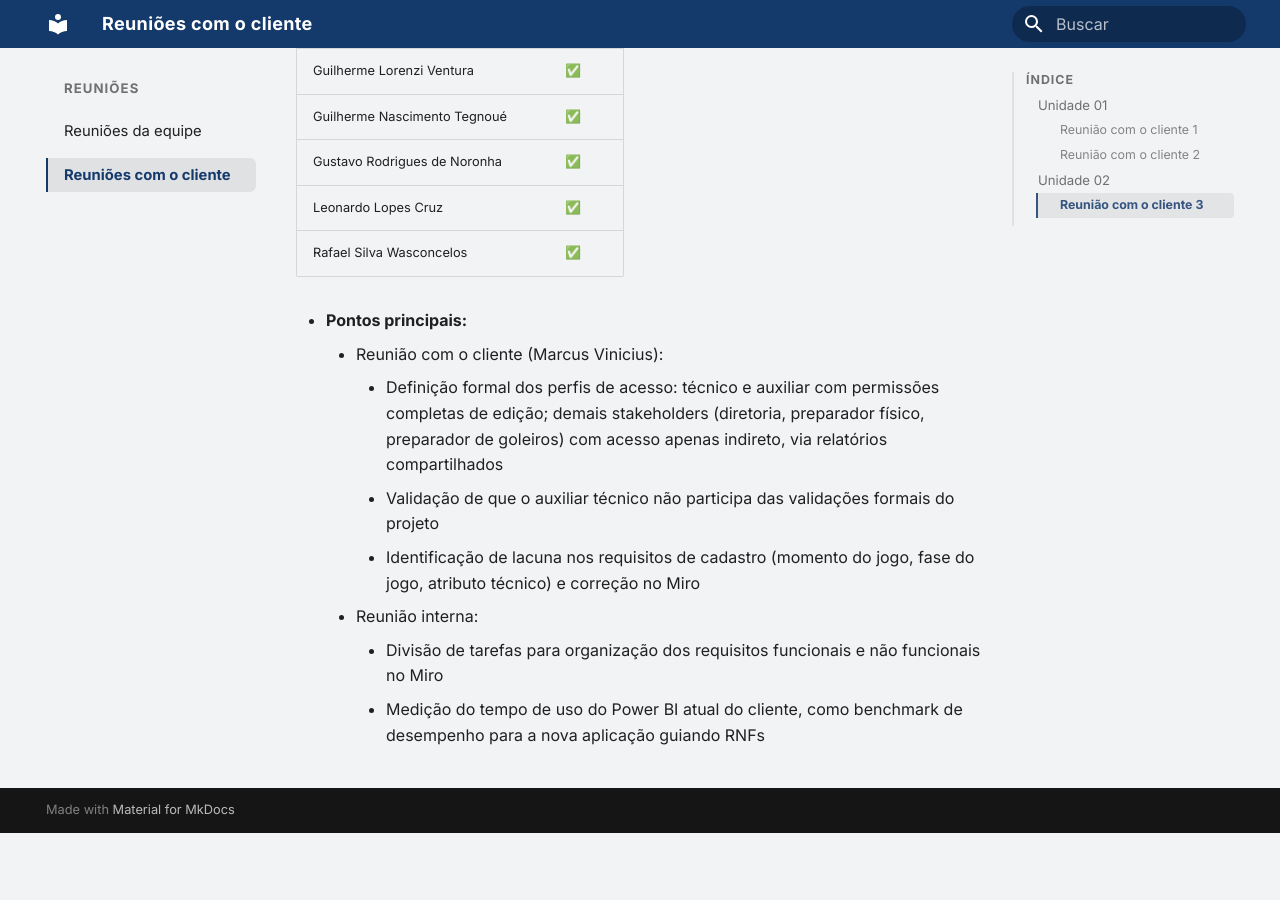
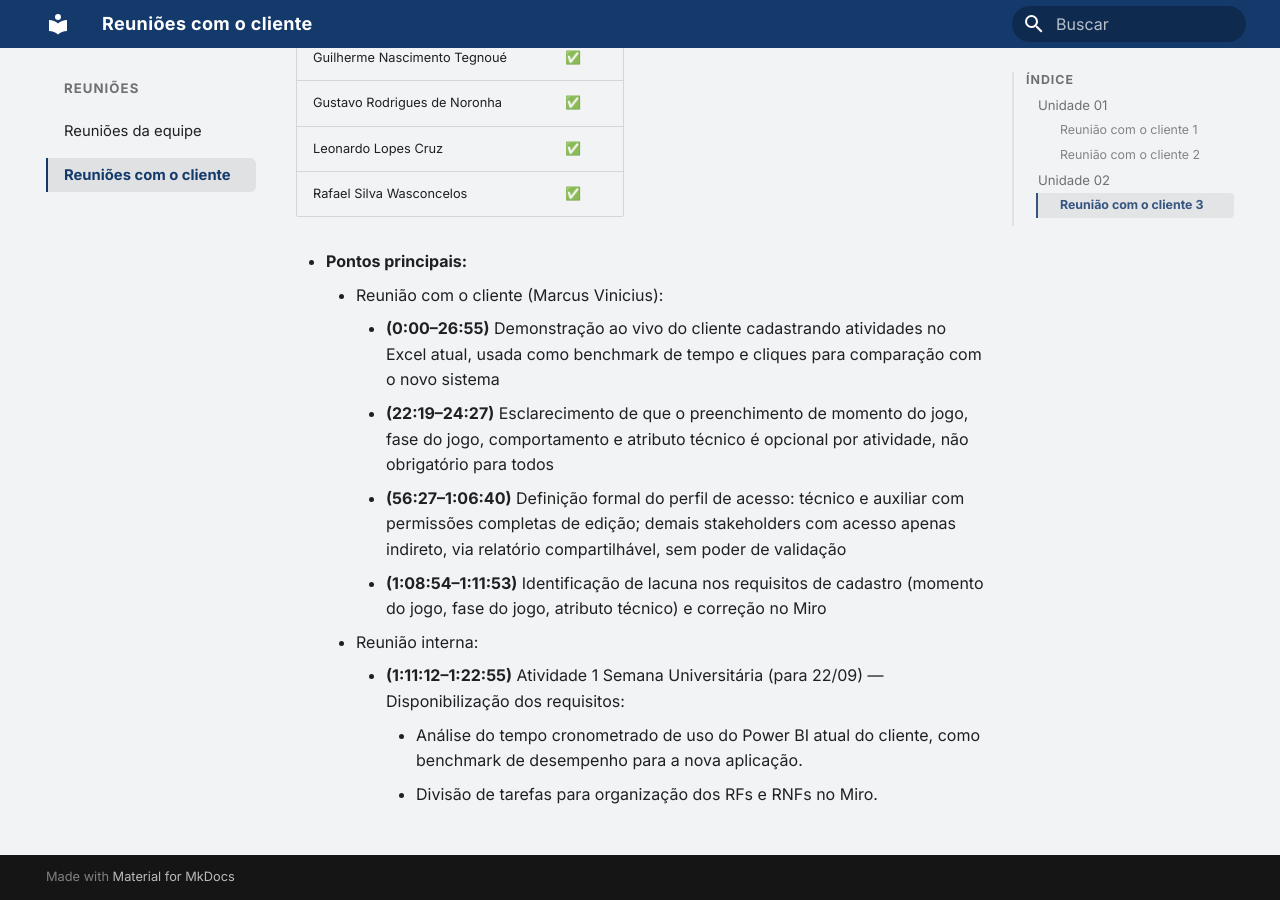
Before and after one commit to mdsreq-fga-unb/REQ-2026.2-T01-FutBoard, an MkDocs documentation site: the page built from docs/atas-reunioes/reunioes-cliente.md, in a window 1280 px wide and 900 px high, scrolled down 3335 px. Built offline with MkDocs 1.6.1 and Material for MkDocs 9.7.7, drawn with Linux system fonts in a browser that asks for light colours; before the commit the page ends 4168 px from its top, so only the background shows below that; some of the changed text lies outside the part shown.

Commit message:
docs: aprimora registro das reuniões da equipe e cliente, com intervalos de tempo e rastreabilidade com atividades passadas pelo professor na semUNI

```diff
--- a/docs/atas-reunioes/reunioes-cliente.md
+++ b/docs/atas-reunioes/reunioes-cliente.md
@@ -49,12 +49,11 @@ acesse diretamente pelo link: [https://www.youtube.com/watch?v=LYDLdFKbS0Q](http
 
 - **Pontos principais:**
     - Reunião com o cliente (Marcus Vinicius):
-        - Brainstorming detalhado sobre a visão do cliente para a aplicação
-        - Definição do layout do dashboard: visualização concentrada em uma única página, com filtro único para sessão, microciclo, mesociclo e macrociclo (substituindo a navegação por abas do Power BI atual)
-        - Levantamento do fluxo de cadastro de sessões de treino: dados básicos da sessão, biblioteca de atividades, comportamento tático (momento e fase do jogo, atributo técnico)
-        - Elicitação de requisitos sobre edição e exclusão de registros (sessões e atividades)
-        - Definição do que não deve existir no sistema (ex: divisão de perfis de acesso foi descartada)
-        - Levantamento da necessidade de gráficos com tempo bruto (minutos) e tempo relativo (percentual)
+        - **(0:00–23:11)** Brainstorming detalhado sobre a visão do cliente para a aplicação e levantamento do fluxo atual de registro em papel e tablet
+        - **(42:34–50:55)** Levantamento do fluxo de cadastro de sessões de treino: macrociclo, mesociclo, microciclo e sessão, comportamento tático não vinculado à atividade, e cadastro de atividades direto na biblioteca
+        - **(57:53–1:02:52)** Priorização MoSCoW ao vivo com o cliente, classificando os itens entre essencial, deveria ter e poderia ter
+        - **(1:02:52–1:03:56)** Definição do que não deve existir no sistema: divisão de perfis de acesso descartada, mantendo apenas login e senha geral
+        - **(1:10:00–1:10:41)** Levantamento da necessidade de gráficos com tempo bruto (minutos) e tempo relativo (percentual)
 
 ---
 
@@ -78,9 +77,11 @@ acesse diretamente pelo link: [https://www.youtube.com/watch?v=kc0_jxT9aeY](http
 
 - **Pontos principais:**
     - Reunião com o cliente (Marcus Vinicius):
-        - Definição formal dos perfis de acesso: técnico e auxiliar com permissões completas de edição; demais stakeholders (diretoria, preparador físico, preparador de goleiros) com acesso apenas indireto, via relatórios compartilhados
-        - Validação de que o auxiliar técnico não participa das validações formais do projeto
-        - Identificação de lacuna nos requisitos de cadastro (momento do jogo, fase do jogo, atributo técnico) e correção no Miro
+        - **(0:00–26:55)** Demonstração ao vivo do cliente cadastrando atividades no Excel atual, usada como benchmark de tempo e cliques para comparação com o novo sistema
+        - **(22:19–24:27)** Esclarecimento de que o preenchimento de momento do jogo, fase do jogo, comportamento e atributo técnico é opcional por atividade, não obrigatório para todos
+        - **(56:27–1:06:40)** Definição formal do perfil de acesso: técnico e auxiliar com permissões completas de edição; demais stakeholders com acesso apenas indireto, via relatório compartilhável, sem poder de validação
+        - **(1:08:54–1:11:53)** Identificação de lacuna nos requisitos de cadastro (momento do jogo, fase do jogo, atributo técnico) e correção no Miro
     - Reunião interna:
-        - Divisão de tarefas para organização dos requisitos funcionais e não funcionais no Miro
-        - Medição do tempo de uso do Power BI atual do cliente, como benchmark de desempenho para a nova aplicação guiando RNFs
+        - **(1:11:12–1:22:55)** Atividade 1 Semana Universitária (para 22/09) — Disponibilização dos requisitos:
+            - Análise do tempo cronometrado de uso do Power BI atual do cliente, como benchmark de desempenho para a nova aplicação.
+            - Divisão de tarefas para organização dos RFs e RNFs no Miro.
```
Also changed, not shown: docs/atas-reunioes/reunioes-da-equipe.md (+38 -32 lines).
